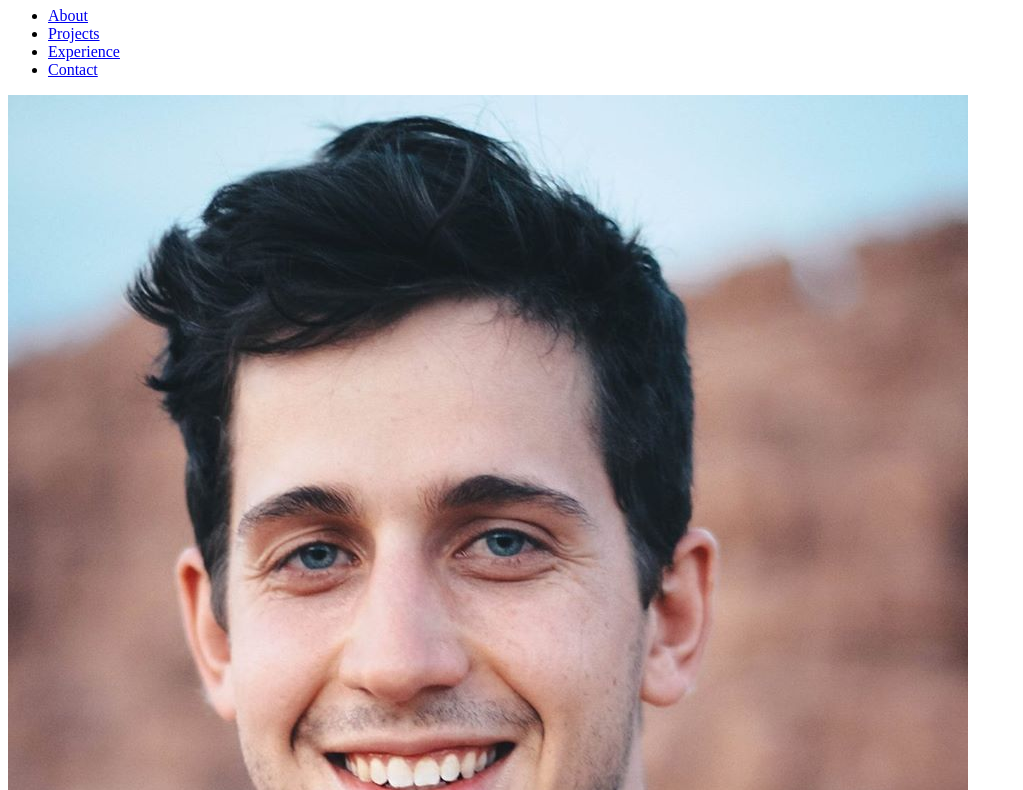
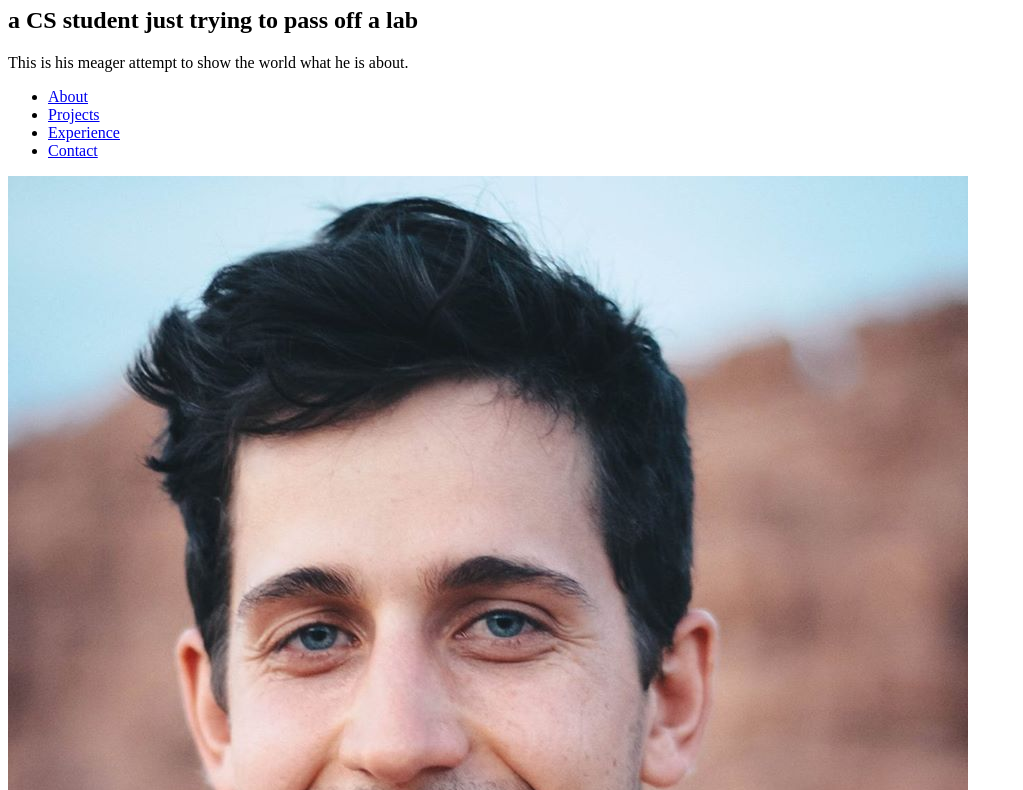
Before and after one commit to michaelsimmons94/portfolio, a plain HTML site: page index.html in a window 1280 px wide. Shown: the part 73-863 px from the top of the page, without its empty margins (0-1023 px from the left). Drawn offline with Linux system fonts and the light colour scheme.

Commit message:
updated index

```diff
--- a/index.html
+++ b/index.html
@@ -5,7 +5,10 @@
     </head>
     <body>
         <h1>Michael Simmons</h1>
-
+        <h2>
+            a CS student just trying to pass off a lab
+        </h2>
+        <p>This is his meager attempt to show the world what he is about.</p>
         <ul>
             <li><a href="pages/about.html">About</a></li>
             <li><a href="pages/projects.html">Projects</a></li>
```
